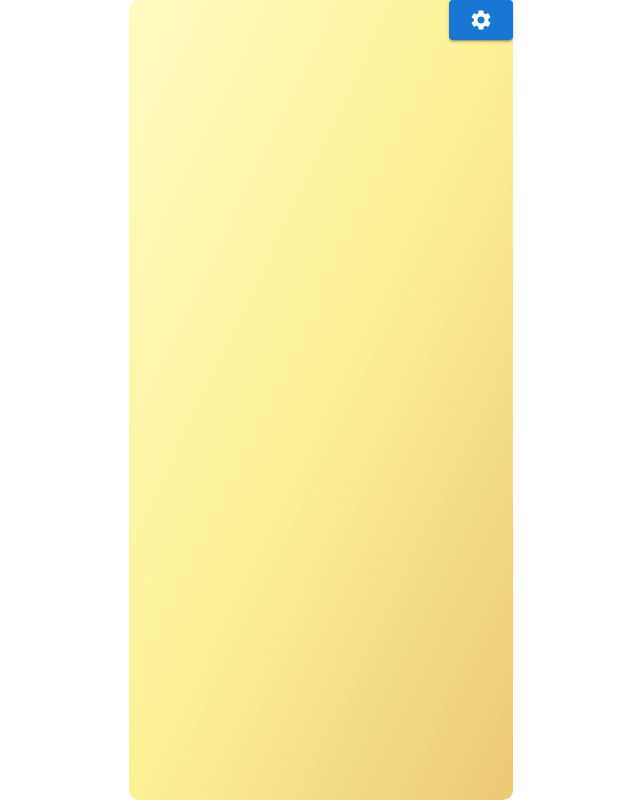
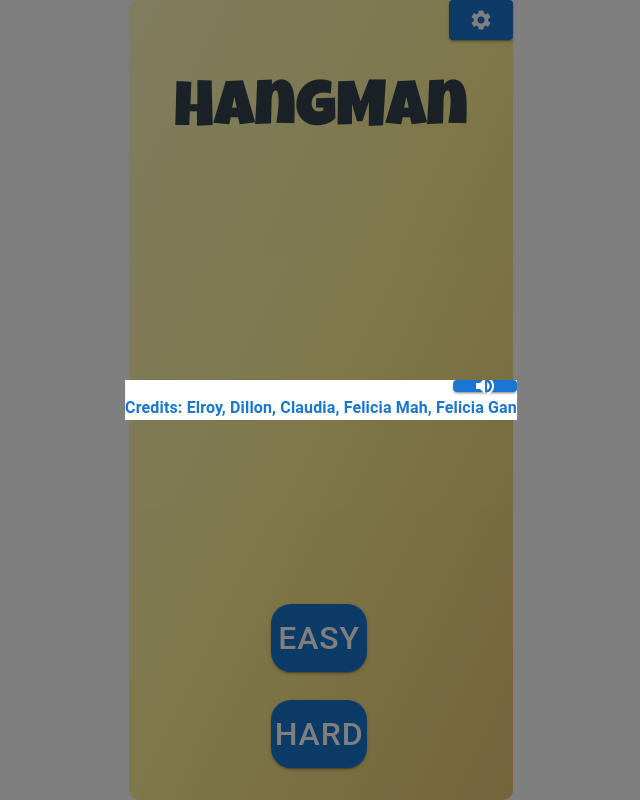
Before and after one commit to elroygohjy/Hangman-Game, a React (Create React App) app: page / in a window 1280 px wide. Both pictures are taken after a click on the button 800 px from the left and 20 px from the top of the page. Shown: the whole page, without its empty margins (319-959 px from the left). Built offline with nearby package versions, Linux system fonts and the light colour scheme.

Commit message:
Added optionmenu with credits but soundbutton not done

```diff
--- a/src/App.tsx
+++ b/src/App.tsx
@@ -3,6 +3,7 @@ import { Settings } from '@mui/icons-material';
 import { Button } from '@mui/material';
 import HomeButton from './components/HomeButton';
 import HomeTitle from './components/HomeTitle';
+import OptionMenu from './components/OptionMenu';
 import './App.css';
 
 function App() {
@@ -15,9 +16,7 @@ function App() {
         <HomeTitle currentState={isStart} className={'main-header'} body={'HangMan'} transitionTime={1} />
         <HomeButton currentState={isStart} onClick={onClick} className='easy button' body='Easy' transitionTime={1} />
         <HomeButton currentState={isStart} onClick={onClick} className='button' body='Hard' transitionTime={1} />
-        <Button variant='contained' className='option' onClick={onClick}>
-          <Settings />
-        </Button>
+        <OptionMenu />
       </div>
     </div>
   );
--- /dev/null
+++ b/src/components/OptionMenu.tsx
@@ -0,0 +1,50 @@
+import React, { useState } from 'react';
+import { Settings, VolumeUp, VolumeMute } from '@mui/icons-material';
+import { Box, Button, Typography, Modal } from '@mui/material';
+
+const boxStyle = {
+  position: 'absolute' as 'absolute',
+  top: '50%',
+  left: '50%',
+  transform: 'translate(-50%, -50%)',
+  overflow: 'auto',
+  whiteSpace: 'normal',
+  display: 'inline-flex',
+  bgcolor: 'background.paper',
+  color: 'primary.main',
+};
+
+function OptionMenu() {
+  const [open, setOpen] = useState(false);
+
+  return (
+    <div>
+      <Button variant='contained' className='option' onClick={() => setOpen(true)}>
+        <Settings />
+      </Button>
+      <Modal
+        open={open}
+        onClose={() => setOpen(false)}
+      >
+        <Box sx={boxStyle}>
+          <SoundButton />
+          <Typography pt={2} fontWeight={'bold'}>
+            Credits: Elroy, Dillon, Claudia, Felicia Mah, Felicia Gan
+          </Typography>
+        </Box>
+      </Modal>
+    </div>
+  );
+}
+
+function SoundButton() {
+  const [sound, setSound] = useState(true);
+
+  return (
+    <Button variant='contained' className='option' onClick={() => setSound(!sound)}>
+      <VolumeUp />
+    </Button>
+  );
+}
+
+export default OptionMenu;
```
